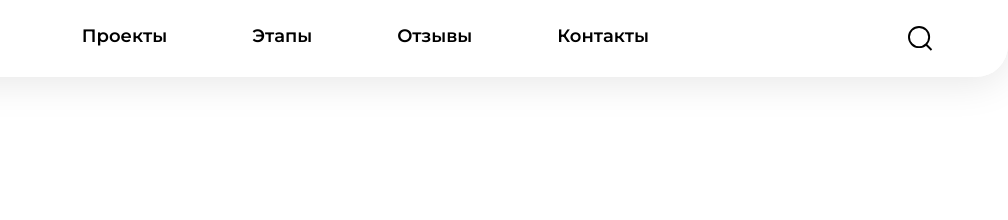
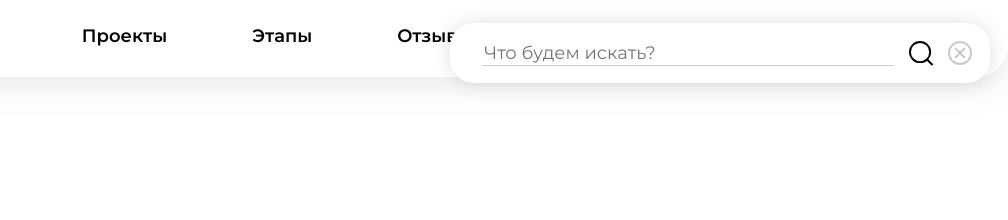
Before and after one commit to RunejarEvseev/euklid-skillbox-project, a plain HTML site: page index.html in a window 1280 px wide. Both pictures are taken after a click on the button "Поиск". Shown: the top 220 px of the page, 272-1280 px from the left. Drawn offline with Linux system fonts and the light colour scheme; grey boxes are pictures that could not be loaded; files whose address does not match are found by name.

Commit message:
Update style.css
Changes to the animation of the "search" field in header_searsh

```diff
--- a/css/style.css
+++ b/css/style.css
@@ -267,7 +267,7 @@ img {
   background-color: var(--color-white);
   border-radius: 24px;
   box-shadow: 0px 0px 20px rgba(0, 0, 0, 0.12);
-  visibility: hidden;
+  display: none;
   overflow-y: auto;
   transform: translateX(120%);
   transition: visibility 0.3s ease-in-out, transform 0.3s ease-in-out;
```
